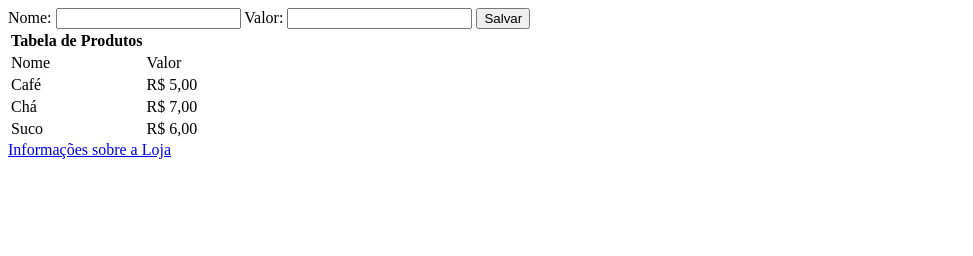
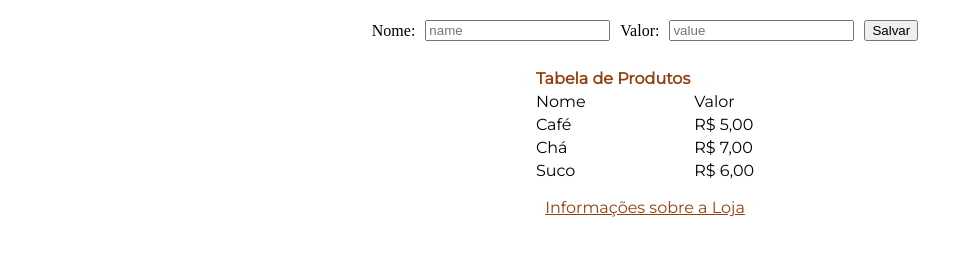
Before and after one commit to marianacvn/eFront-in-html, a plain HTML site: page index.html in a window 1280 px wide. Shown: the whole page, without its empty margins (0-973 px from the left). Drawn offline with Linux system fonts and the light colour scheme.

Commit message:
feat: create stylesheet in about and index

```diff
--- a/index.html
+++ b/index.html
@@ -7,15 +7,18 @@
     <meta name="author" content="Mariana" />
     <meta name="keywords" content="html" />
     <title>Desafio eFront - HTML</title>
+    <link rel="stylesheet" href="style.css">
+    <link rel="preconnect" href="https://fonts.gstatic.com" crossorigin>
+    <link href="https://fonts.googleapis.com/css2?family=Montserrat:wght@300;400&display=swap" rel="stylesheet">
 </head>
 <main>
 
     <body>
         <form action="/" method="post">
             <label>Nome:</label>
-			<input type="text" />
+            <input type="text" placeholder="name" />
             <label>Valor:</label>
-			<input type="number" />
+            <input type="number" placeholder="value" />
             <input type="submit" value="Salvar" />
         </form>
         <table>
@@ -39,7 +42,7 @@
                 <td>R$ 6,00</td>
             </tr>
         </table>
-		<a href="http://127.0.0.1:5500/pag.html">Informações sobre a Loja</a>
+        <a href="http://127.0.0.1:5500/about.html">Informações sobre a Loja</a>
     </body>
 </main>
 
--- /dev/null
+++ b/style.css
@@ -0,0 +1,68 @@
+
+body {
+    display: grid;
+    grid-template-columns: 1fr;
+    margin: 10px 10px 15px 20px;
+    background-color: #ffffff;
+}
+
+h1 {
+    font-size: 2rem;
+    color:#923f0e;
+    font-family: 'Montserrat', sans-serif;
+}
+
+p {
+    font: 1rem;
+    font-family: 'Montserrat', sans-serif;
+}
+
+form {
+    display: flex;
+    align-items: center;
+    gap: 10px;
+    justify-content: center;
+    padding: 10px;
+}
+
+
+
+table {
+    display: flex;
+    justify-content: center;
+    margin: 5px;
+    padding: 10px;
+}
+
+th {
+    font: 2rem;
+    color:#923f0e;
+    font-family: 'Montserrat', sans-serif;
+}
+
+td {
+    font: 1rem;
+    font-family: 'Montserrat', sans-serif;
+}
+
+a {
+    display: flex;
+    justify-content: center;
+    color: #923f0e;
+    font: 1rem;
+    font-family: 'Montserrat', sans-serif;
+}
+
+@media screen and (max-width: 480px){
+    .form {
+        flex-wrap: wrap;
+    }
+
+    .a {
+        flex-wrap: wrap;
+    }
+
+    .table {
+        flex-wrap: wrap;
+    }
+}
```
Also changed, not shown: about.html (renamed from pag.html, +5 -1 lines), package.json (deleted, +0 -20 lines), 2 other files. Lines whose indentation alone changed are shown as unchanged.
